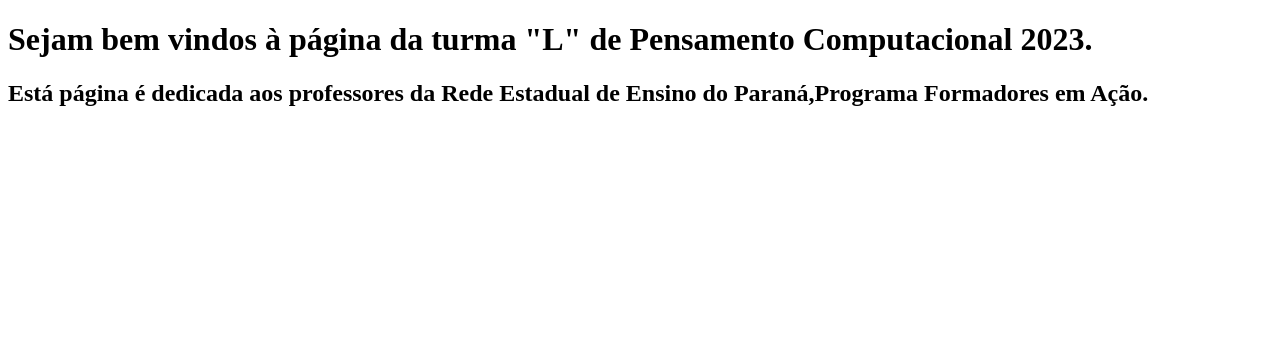
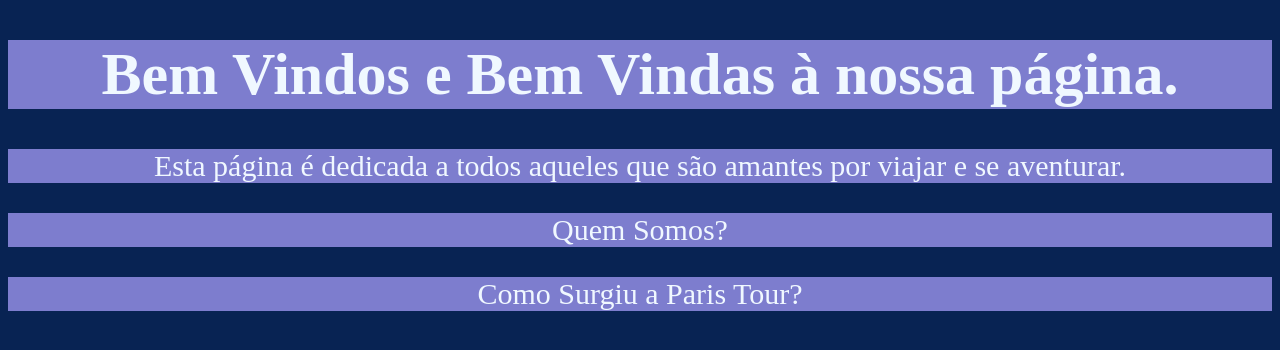
Before and after one commit to jamilo21/REUNIOESPAPOFORMATIVO, a plain HTML site: page index.html in a window 1280 px wide. Drawn offline with Linux system fonts and the light colour scheme.

Commit message:
arquivo CSS

```diff
--- a/index.html
+++ b/index.html
@@ -5,11 +5,20 @@
     <meta http-equiv="X-UA-Compatible" content="IE=edge">
     <meta name="viewport" content="width=device-width, initial-scale=1.0">
     <title>Document</title>
+   <link rel="stylesheet" href="style.css">
+
 </head>
 <body>
-    <h1>Sejam bem vindos à página da turma "L" de Pensamento Computacional 2023.</h1>
-    <p></p>
-    <h2>Está página é dedicada aos professores da Rede Estadual de Ensino do Paraná,Programa Formadores em Ação.</h2>
+    <h1>Bem Vindos e Bem Vindas à nossa página. </h1>
+
+
+   <p >Esta página é dedicada a todos aqueles que são amantes por viajar e se aventurar.
+
+    <p > Quem Somos?</p>
+    <P > Como Surgiu a Paris Tour?</P>
+
+
+
 
 </body>
 </html>
--- /dev/null
+++ b/style.css
@@ -0,0 +1,9 @@
+body{
+    font-size: 30px;
+}
+h1{background-color: rgb(125, 125, 206);
+}
+p{background-color: rgb(125, 125, 206);}
+body{background-color: rgb(8, 35, 83);
+text-align: center;
+color: rgb(240, 248, 255);}
```
